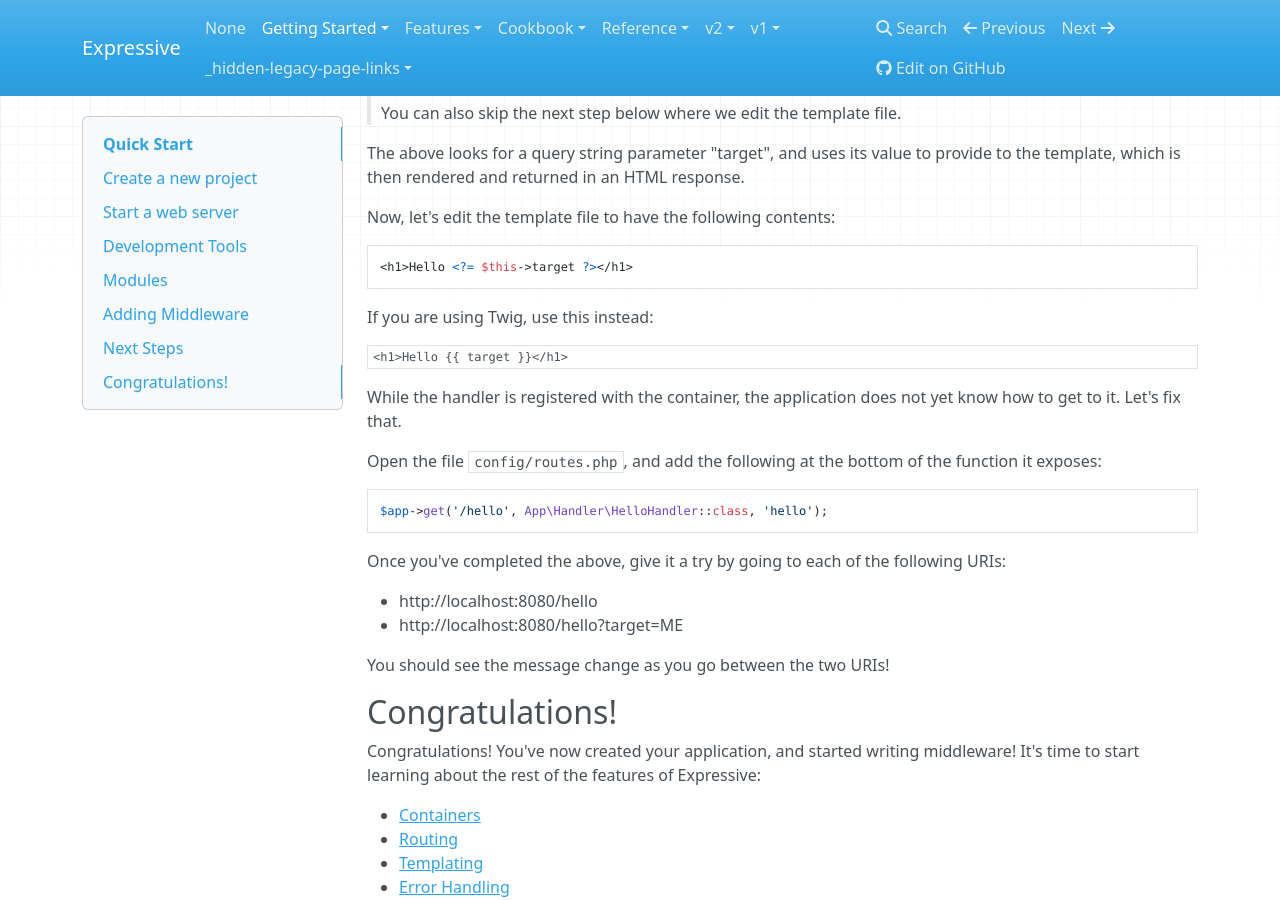
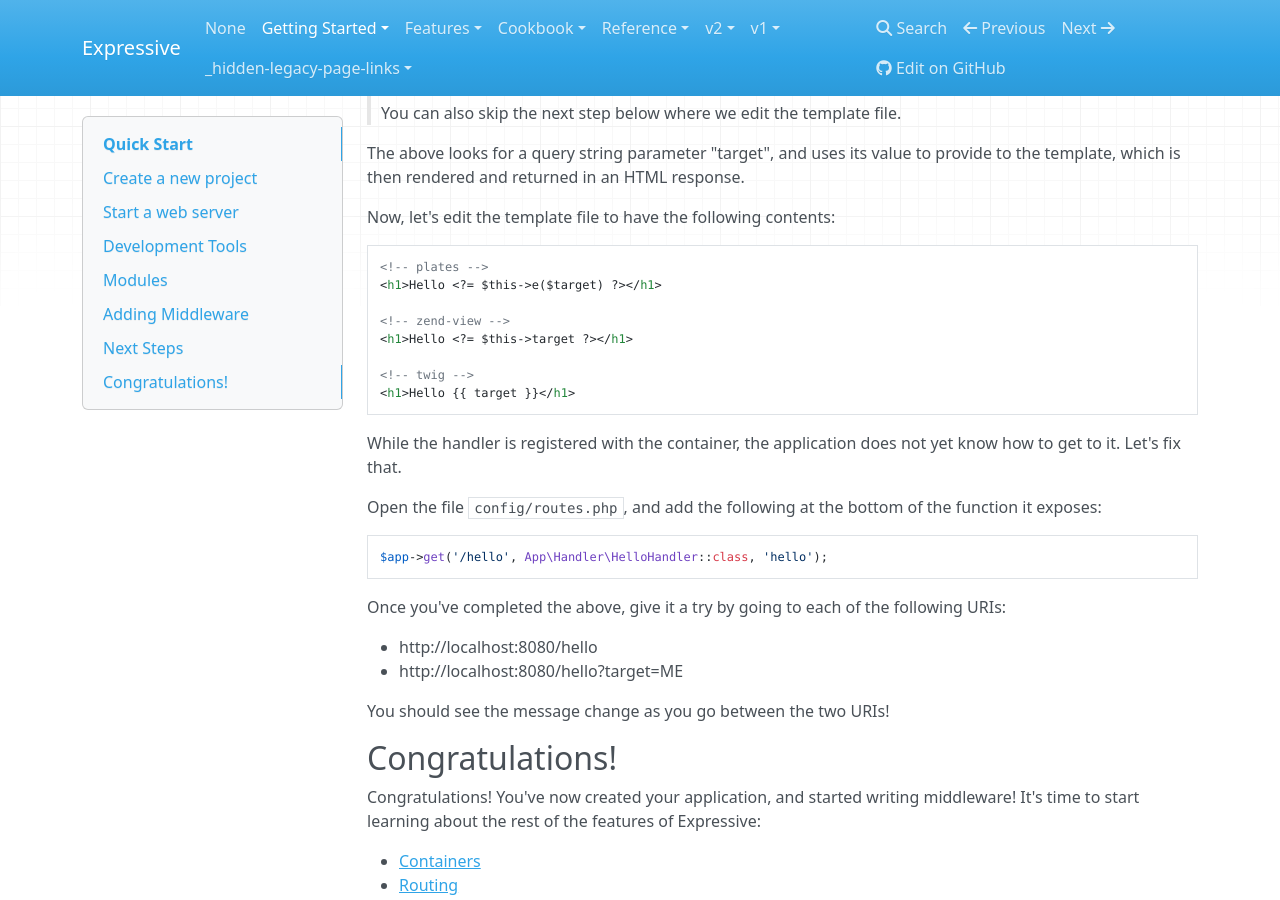
Before and after one commit to zendframework/zend-expressive, an MkDocs documentation site: the page built from docs/book/v3/getting-started/quick-start.md, in a window 1280 px wide and 900 px high, scrolled down 10075 px. Built offline with MkDocs 1.6.1, drawn with Linux system fonts in a browser that asks for light colours; nearby versions of some CDN libraries; old or Windows-style settings are respelled for this version of MkDocs.

Commit message:
Add and explain different hello template code

````diff
--- a/docs/book/v3/getting-started/quick-start.md
+++ b/docs/book/v3/getting-started/quick-start.md
@@ -592,13 +592,14 @@
 
 Now, let's edit the template file to have the following contents:
 
-```php
+```html
+<!-- plates -->
+<h1>Hello <?= $this->e($target) ?></h1>
+
+<!-- zend-view -->
 <h1>Hello <?= $this->target ?></h1>
-```
 
-If you are using Twig, use this instead:
-
-```twig
+<!-- twig -->
 <h1>Hello {{ target }}</h1>
 ```
 
````
